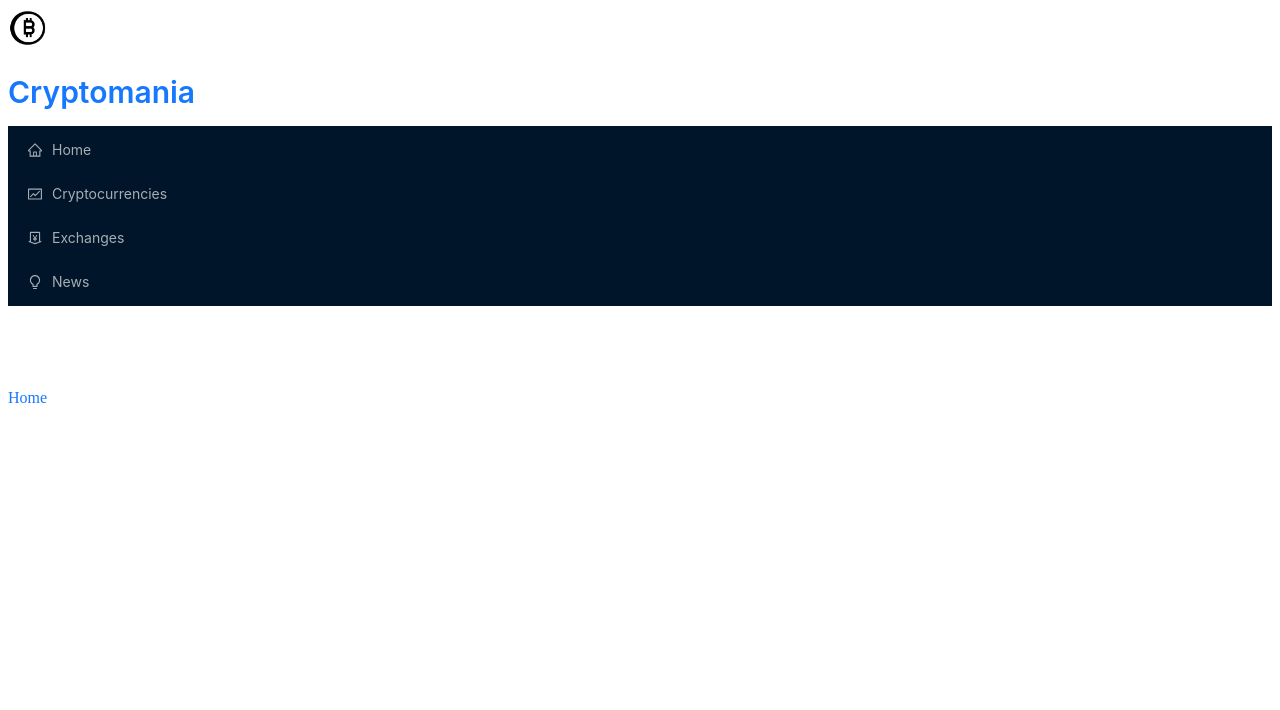
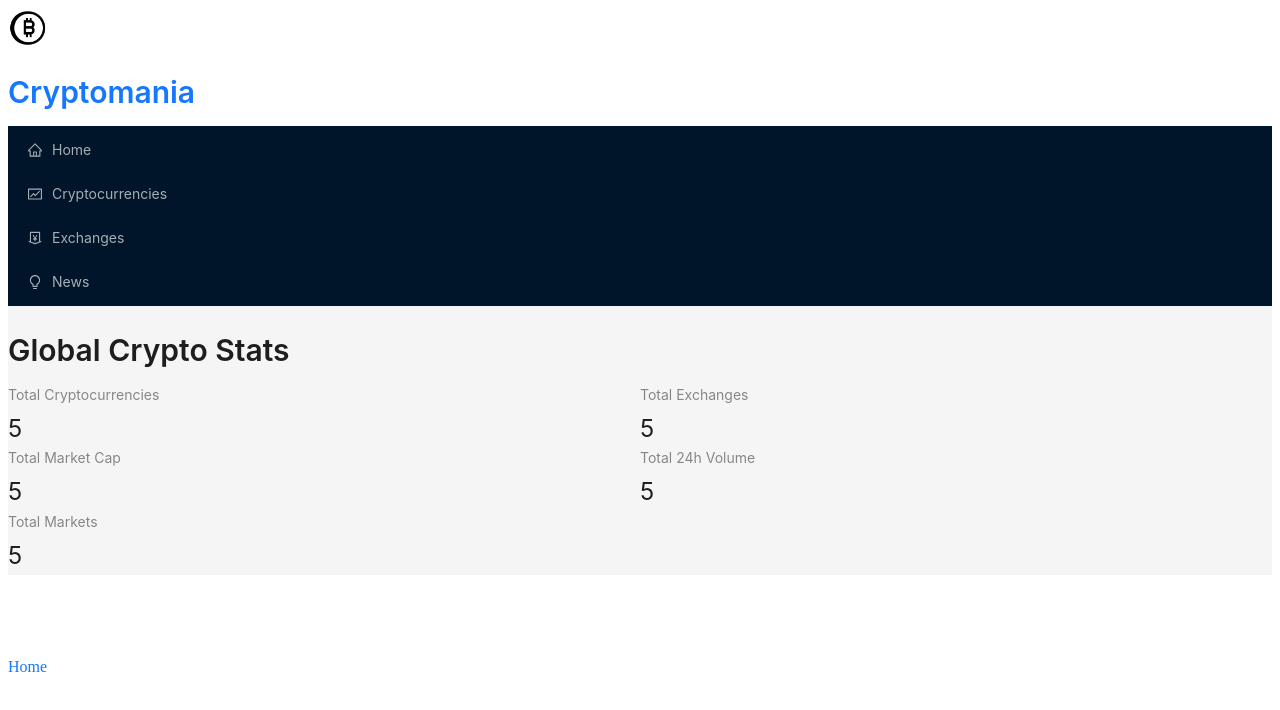
Before and after one commit to garvit0908/CryptoMania, a React (Create React App) app: page /homepage in a window 1280 px wide. Shown: the top 710 px of the page. Built offline with nearby package versions, Linux system fonts and the light colour scheme.

Commit message:
Repo Created

```diff
--- a/src/App.js
+++ b/src/App.js
@@ -17,6 +17,7 @@ const App = () => {
           <Layout>
             <div className="routes">
               <Routes>
+                <Route exact path='/homepage' Component={Homepage}/>
                 <Route exact path='/exchanges' Component={Exchanges}/>
                 <Route exact path='/cryptocurrencies' Component={Cryptocurrencies}/>
                 <Route exact path='//crypto/:coinId' Component={CryptoDetails}/>
--- /dev/null
+++ b/src/app/store.js
@@ -0,0 +1,5 @@
+import { configureStore } from "@reduxjs/toolkit";
+
+export default configureStore({
+    reducer: {},
+});
--- a/src/components/Homepage.jsx
+++ b/src/components/Homepage.jsx
@@ -9,6 +9,13 @@ const Homepage = () => {
   return (
     <>
       <Title level={2} className="heading ">Global Crypto Stats</Title>
+      <Row>
+          <Col span={12 }><Statistic title="Total Cryptocurrencies" value={5} /></Col>
+          <Col span={12 }><Statistic title="Total Exchanges" value={5} /></Col>
+          <Col span={12 }><Statistic title="Total Market Cap " value={5} /></Col>
+          <Col span={12 }><Statistic title="Total 24h Volume " value={5} /></Col>
+          <Col span={12 }><Statistic title="Total Markets" value={5} /></Col>
+      </Row>
     </>
   )
 }
--- a/src/components/Navbar.jsx
+++ b/src/components/Navbar.jsx
@@ -17,7 +17,7 @@ const Navbar = () => {
 
         <Menu theme="dark">
           <Menu.Item icon ={<HomeOutlined/>}>
-              <Link to ="/">Home</Link>
+              <Link to ="/homepage">Home</Link>
            </Menu.Item>
            <Menu.Item icon ={<FundOutlined/>}>
               <Link to ="/cryptocurrencies">Cryptocurrencies</Link>
--- a/src/index.js
+++ b/src/index.js
@@ -2,12 +2,15 @@ import React from "react";
 import ReactDOM from "react-dom";
 import { BrowserRouter as Router } from "react-router-dom";
 // import 'antd/dist/antd.css';
-
+import { Provider } from "react-redux";
+import store from "./app/store";
 
 import App from './App'
 
 ReactDOM.render(
             <Router>
+                <Provider store={store}>
                 <App />
+                </Provider>
             </Router>
                 ,document.getElementById('root'));
```
Also changed, not shown: src/services/CryptoApi.js (added, +35 -0 lines).
